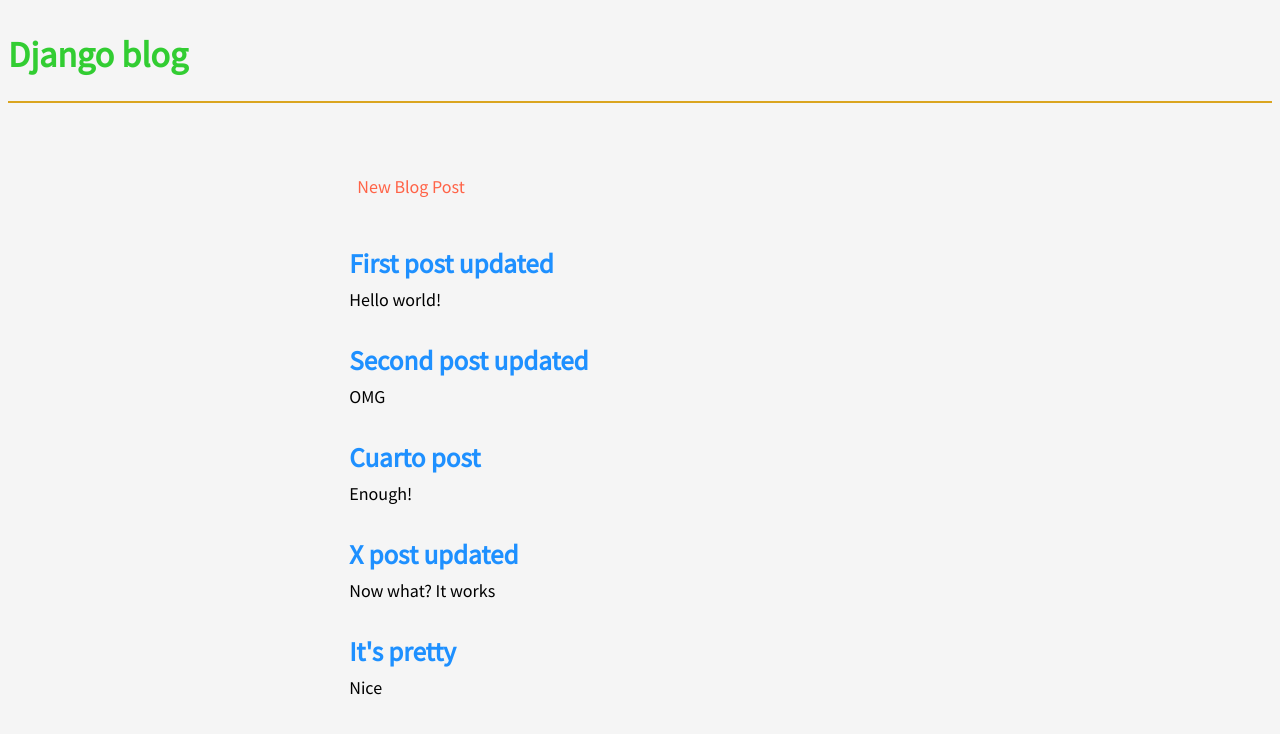
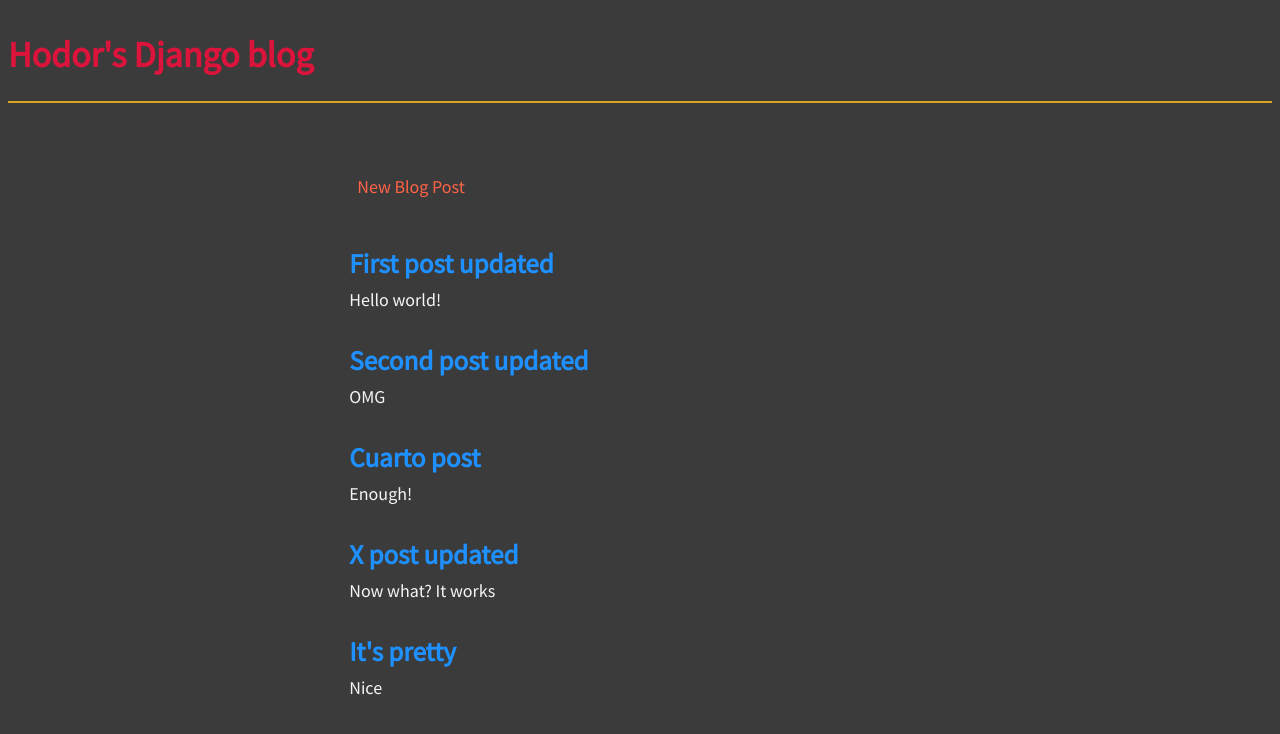
Before and after one commit to znarro/hodors-django-blog, a Django app: page / in a window 1280 px wide. Shown: the top 734 px of the page. Run offline with Django 3.2, Linux system fonts and the light colour scheme; data comes from the database, SQL or seed files in the repository.

Commit message:
Update styles

```diff
--- a/static/css/base.css
+++ b/static/css/base.css
@@ -1,7 +1,8 @@
 body {
   font-family: "Source Sans Pro", sans-serif;
   font-size: 18px;
-  background-color: whitesmoke;
+  background-color: rgba(0, 0, 0, 0.767);
+  color: whitesmoke;
 }
 
 .wrapper {
@@ -29,7 +30,7 @@ body {
 }
 
 .header h1 a {
-  color: limegreen;
+  color: crimson;
   text-decoration: none;
 }
 
@@ -41,11 +42,12 @@ body {
 .btn-link {
   color: tomato;
   padding: 0.5rem;
+  border-radius: 5px;
   text-decoration: none;
 }
 
 .btn-link:hover {
-  background-color: rgba(0, 0, 0, 0.144);
+  background-color: rgba(255, 255, 255, 0.144);
 }
 
 .post-entry {
@@ -68,5 +70,5 @@ body {
 }
 
 .post-entry h2 a:hover {
-  color: limegreen;
+  color: crimson;
 }
--- a/templates/base.html
+++ b/templates/base.html
@@ -7,12 +7,12 @@
     <meta name="viewport" content="width=device-width, initial-scale=1.0" />
     <link href="https://fonts.googleapis.com/css?family=Source+Sans+Pro:400" rel="stylesheet">
     <link rel="stylesheet" href="{% static 'css/base.css' %}">
-    <title>Django Blog</title>
+    <title>Hodor's Django Blog</title>
   </head>
   <body>
     <div class="wrapper">
       <header class="header full-bleed">
-        <h1><a href="{% url 'home' %}">Django blog</a></h1>
+        <h1><a href="{% url 'home' %}">Hodor's Django blog</a></h1>
       </header>
 
       <main>
```
